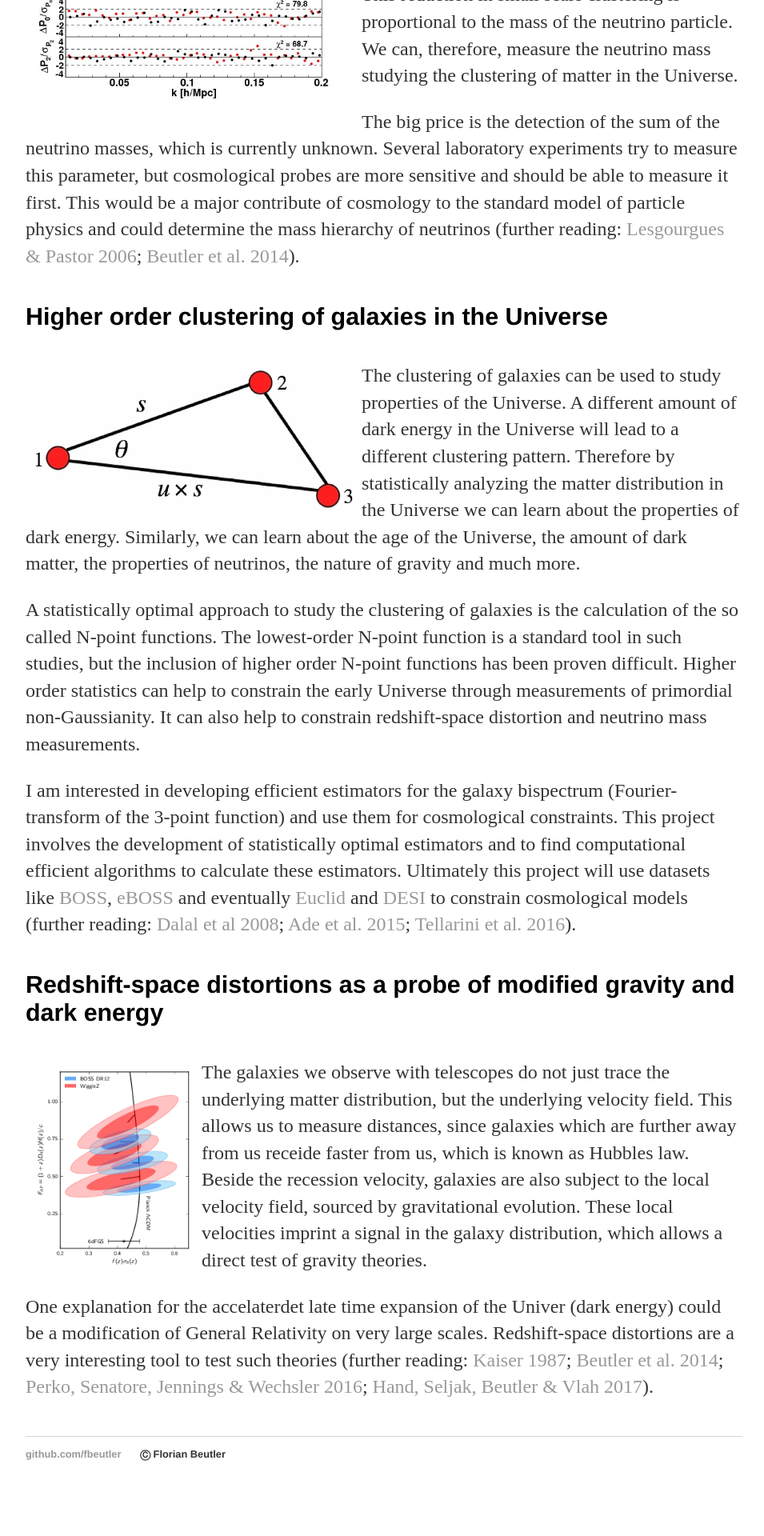
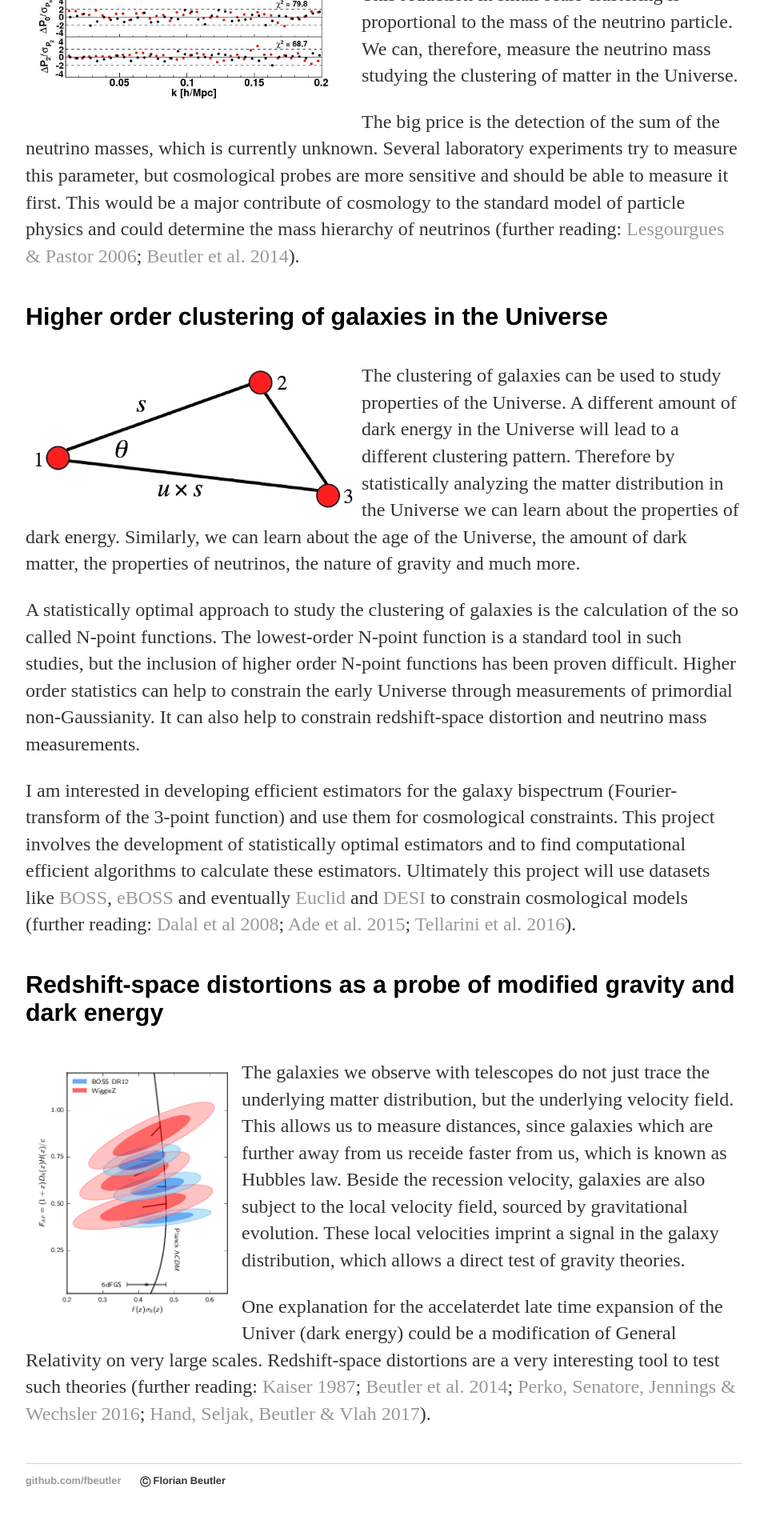
Before and after one commit to fbeutler/fbeutler.github.io, a Jekyll site: the page built from research/projects.html, in a window 1280 px wide. Shown: the part 2750-4670 px from the top of the page at 80% size, without its empty margins (160-1115 px from the left). Built offline with Jekyll 4.4.1, drawn with Linux system fonts in a browser that asks for light colours; before the commit the page ends 4637 px from its top, so only the background shows below that.

Commit message:
Update projects.html

```diff
--- a/research/projects.html
+++ b/research/projects.html
@@ -118,7 +118,7 @@ pattern. Therefore by statistically analyzing the matter distribution in the Uni
   <div class="post">
     <h4>Redshift-space distortions as a probe of modified gravity and dark energy</h4>
 
-    <img src="/static/my_fsig8_F.png" alt="IMAGE OF BOSS RSD CONSTRAINTS" width="200" align="left" style="padding:10px">
+    <img src="/static/my_fsig8_F.png" alt="IMAGE OF BOSS RSD CONSTRAINTS" width="250" align="left" style="padding:10px">
     <p>
       The galaxies we observe with telescopes do not just trace the underlying matter distribution, but the underlying velocity field.
       This allows us to measure distances, since galaxies which are further away from us receide faster from us, which is known as Hubbles law.
```
